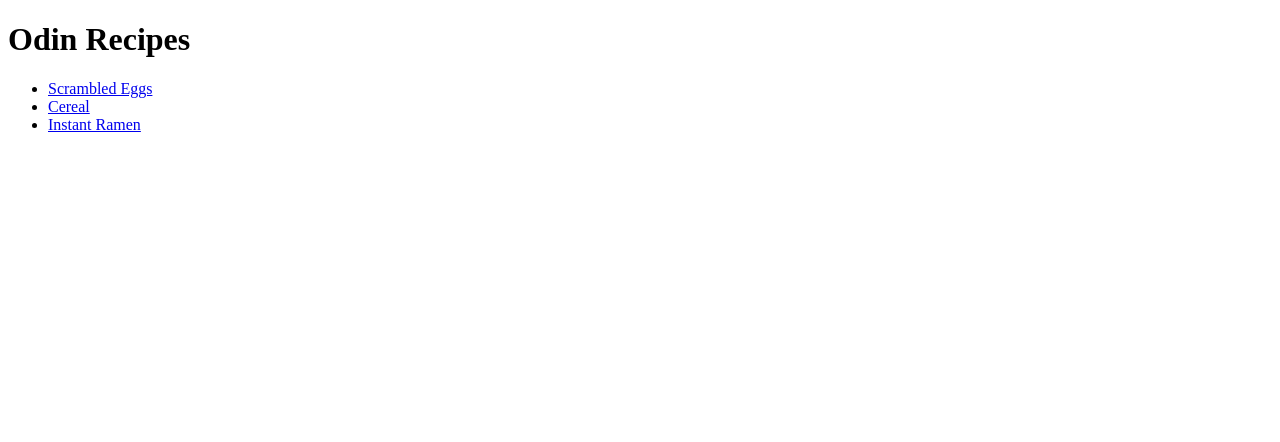
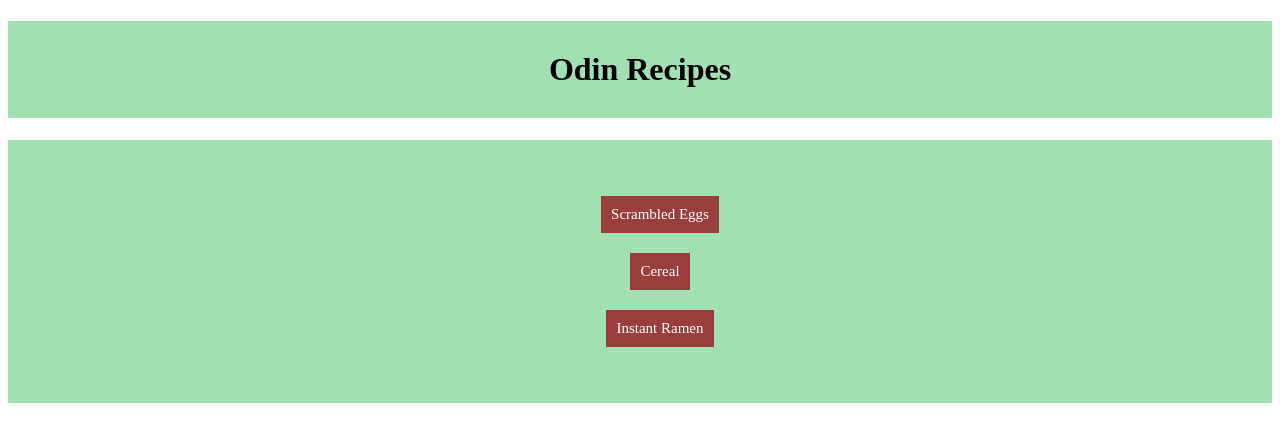
Before and after one commit to zphillips13579/odin-recipes, a plain HTML site: page index.html in a window 1280 px wide. Drawn offline with Linux system fonts and the light colour scheme.

Commit message:
Add basic layout css to the index page
Create a border around the heading and turn the three recipies into
transitioning display blocks, which are given the class name 'btn.' They
now change color when you hover over them.

```diff
--- a/index.html
+++ b/index.html
@@ -2,19 +2,22 @@
 <html lang="en">
 <head>
 <meta charset="utf-8">
+<link rel="stylesheet" href="style.css">
 <Title>
 Odin Recipes
 </Title>
 
 </head>
 
-<body>
-<h1>Odin Recipes</h1>
-<ul>
-<li><a href="recipes/scramble.html">Scrambled Eggs</a></li>
-<li><a href="recipes/cereal.html">Cereal</a></li>
-<li><a href="recipes/ramen.html">Instant Ramen</a></li>
+<body class="odrec">
+<h1 class="bordered">Odin Recipes</h1>
+<div class="bordered">
+<ul class="loose">
+<li><a href="recipes/scramble.html" class="btn">Scrambled Eggs</a></li>
+<li><a href="recipes/cereal.html" class="btn">Cereal</a></li>
+<li><a href="recipes/ramen.html" class="btn">Instant Ramen</a></li>
 </ul>
+</div>
 </body>
 
 </html>
--- /dev/null
+++ b/style.css
@@ -0,0 +1,32 @@
+.odrec {
+    text-align: center;
+}
+
+.bordered {
+    background-color:rgb(161, 224, 178);
+    padding: 30px;
+    display: block;
+}
+
+.loose{
+    list-style-type: none;
+}
+
+.btn{
+    font-size: 15px;
+    background-color: rgb(153, 61, 61);
+    display: inline-block;
+    padding: 10px 10px 10px 10px;
+    color: white;
+    transition-property: all;
+    transition-duration: .3s;
+    transition-delay: 0s;
+    transition-timing-function: ease;
+    margin: 10px;
+    text-decoration: none;
+}
+
+.btn:hover {
+    background-color: rgb(161, 224, 178);
+    color: black;
+}
```
